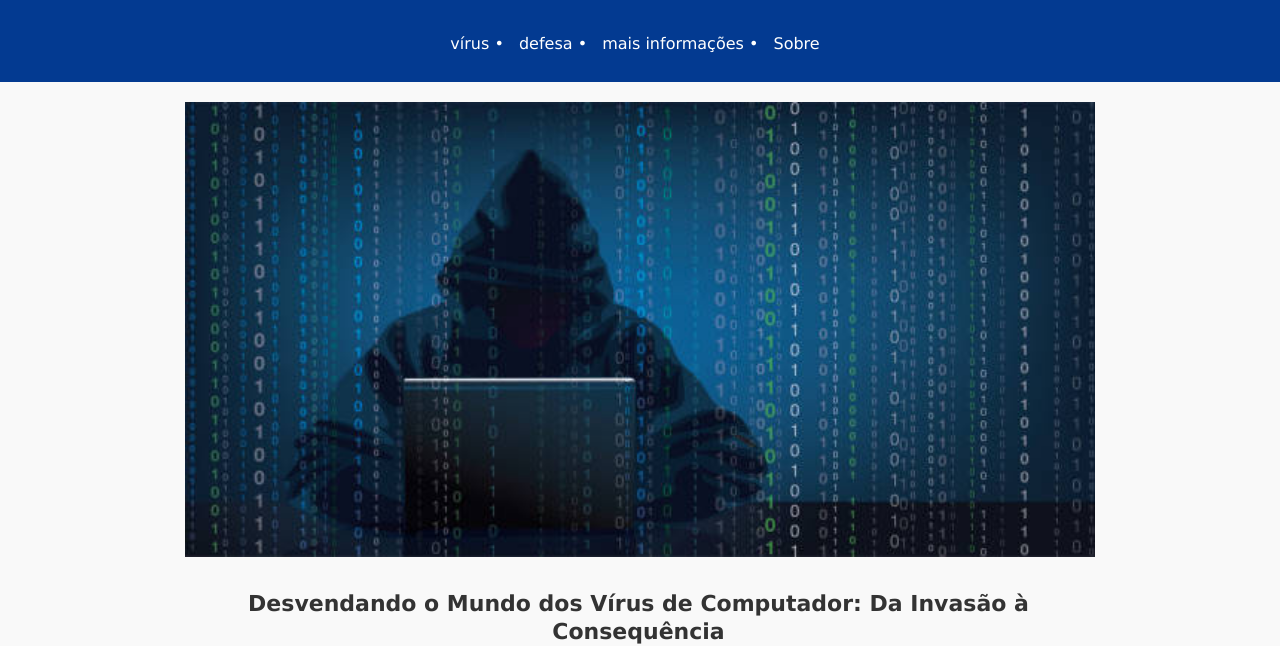
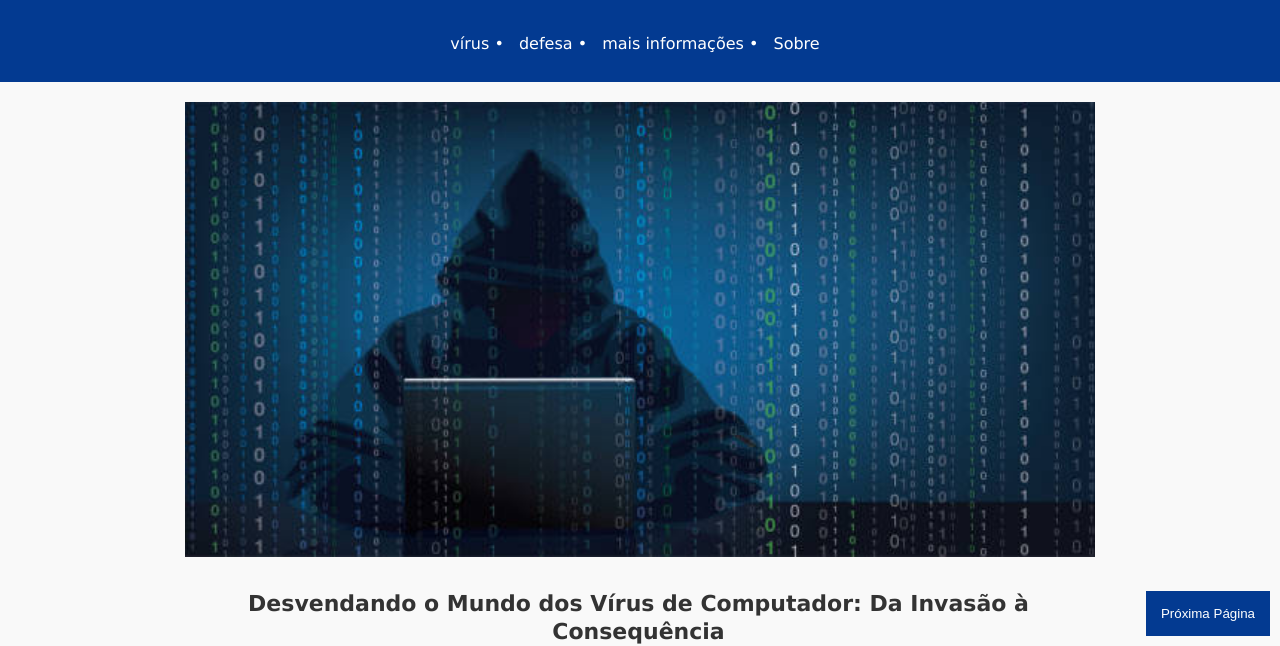
Before and after one commit to Sseveroama/Sseveroama-Virus-de-Computador-O-Que-Sao-e-Como-Nos-Afetam, a plain HTML site: page index.html in a window 1280 px wide. Shown: the part 154-800 px from the top of the page. Drawn offline with Linux system fonts and the light colour scheme.

Commit message:
styles.css

```diff
--- a/styles.css
+++ b/styles.css
@@ -142,3 +142,16 @@ button {
   border-radius: 50%;
   border: 4px solid #033a91;
 }
+.botao-canto-inferior {
+  text-align: center;
+  position: fixed; /* ou absolute, dependendo do seu caso */
+    bottom: 10px; /* distância do fundo */
+    right: 10px; /* distância da direita */
+    padding: 15px 15px;
+    background-color: #033a91;
+    color: white;
+    border: none;
+    border-radius: 0px;
+    cursor: pointer;
+
+}
```
